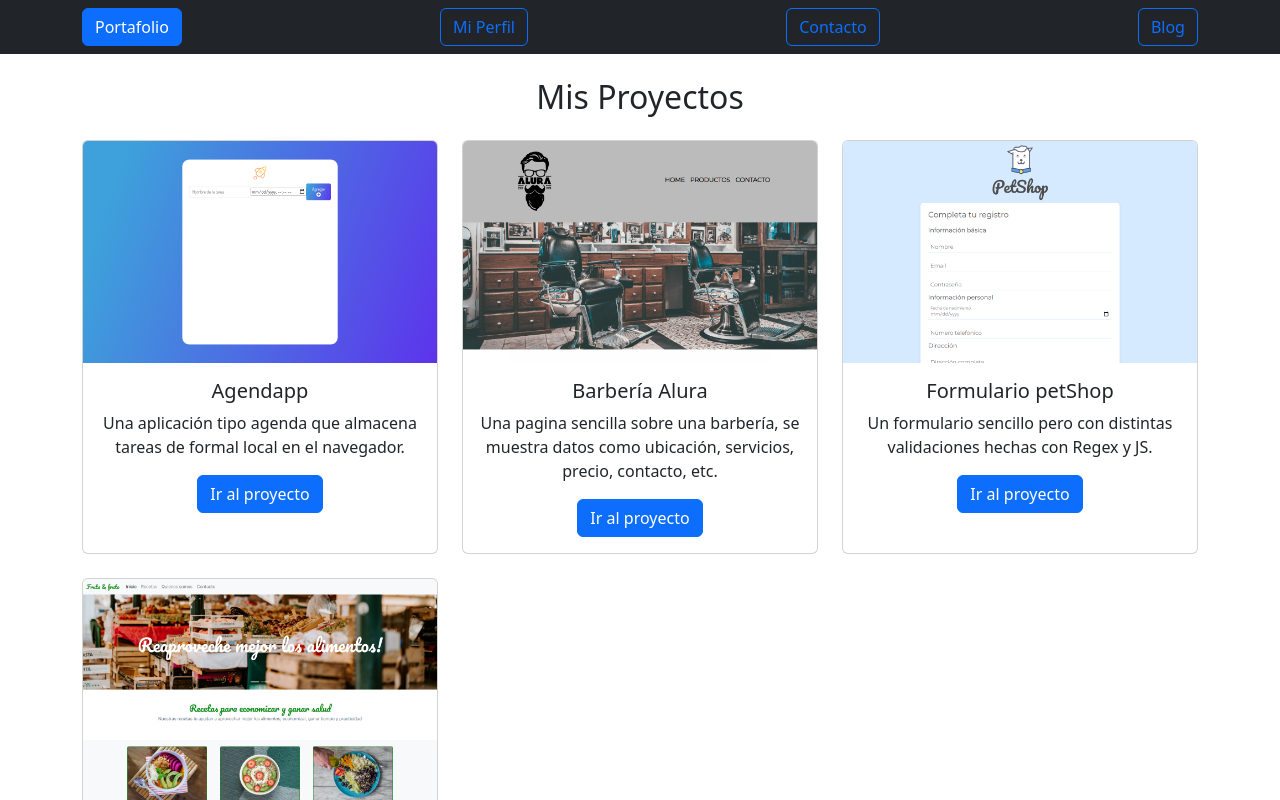
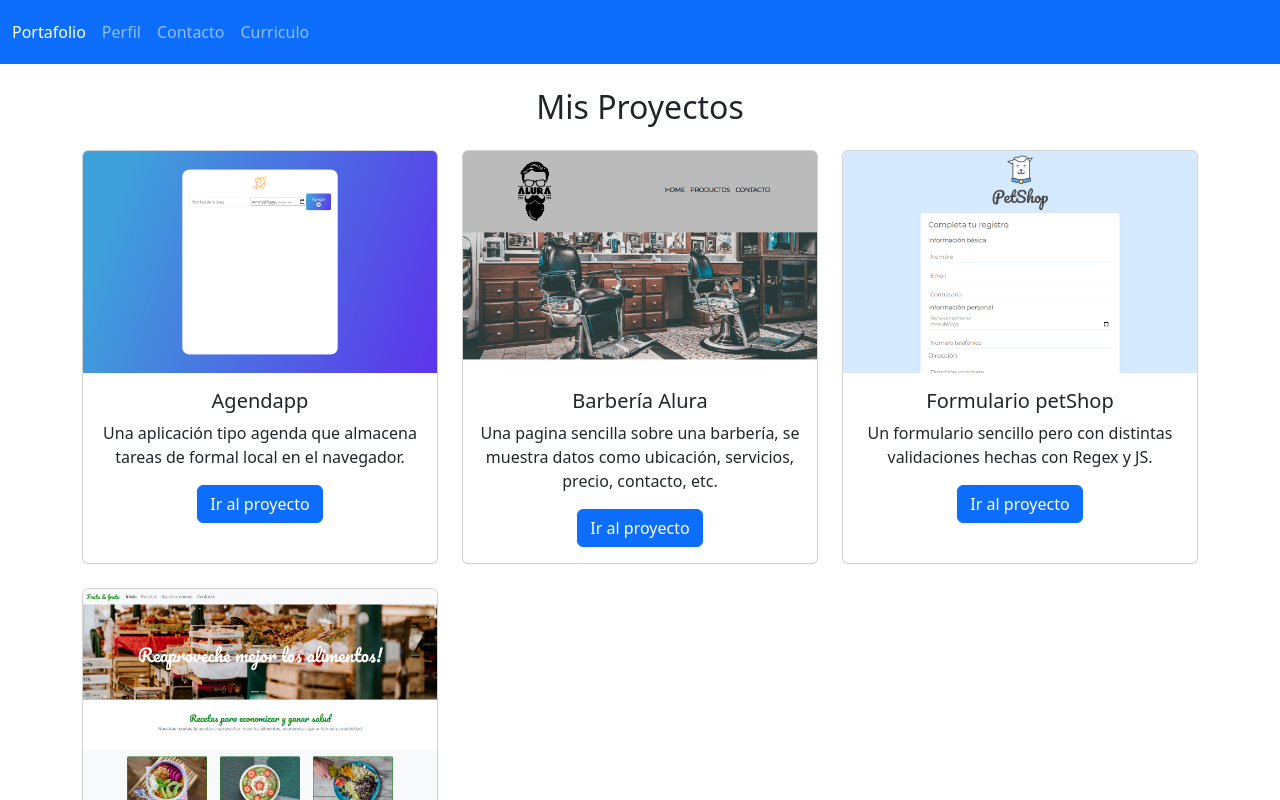
Before and after one commit to Pabloamedias/portfolio-react-ts, a React (Vite) app: page / in a window 1280 px wide. Shown: the top 800 px of the page. Built offline with nearby package versions, Linux system fonts and the light colour scheme.

Commit message:
New style for the Navbar

```diff
--- a/src/components/Navbar.tsx
+++ b/src/components/Navbar.tsx
@@ -1,17 +1,32 @@
-import { NavLink } from "react-router-dom"
+import { NavLink } from "react-router-dom";
 
-const Navbar = () =>{
-    return (
-        <div className="navbar navbar-dark bg-dark">
-            <div className="container">
-                <NavLink className="btn btn-outline-primary" to={"/"}>Portafolio</NavLink>
-                <NavLink className="btn btn-outline-primary" to={"/profile"}>Mi Perfil</NavLink>
-                <NavLink className="btn btn-outline-primary" to={"/contact"}>Contacto</NavLink>
-                <NavLink className="btn btn-outline-primary" to={"/Curriculo"}>Blog</NavLink>
-            </div>
+const Navbar = () => {
+  return (
+    <div className="navbar navbar-expand-lg bg-primary" data-bs-theme="dark">
+      <ul className="navbar-nav m-1">
+        <li className="nav-item ">
+          <NavLink className="nav-link" to={"/"}>
+            Portafolio
+          </NavLink>
+        </li>
+        <li className="nav-item">
+          <NavLink className="nav-link" to={"/perfil"}>
+            Perfil
+          </NavLink>
+        </li>
+        <li className="nav-item">
+          <NavLink className="nav-link" to={"/contacto"}>
+            Contacto
+          </NavLink>
+        </li>
+        <li className="nav-item">
+          <NavLink className="nav-link" to={"/curriculo"}>
+            Curriculo
+          </NavLink>
+        </li>
+      </ul>
+    </div>
+  );
+};
 
-        </div>
-    )
-}
-
-export default Navbar
+export default Navbar;
```
